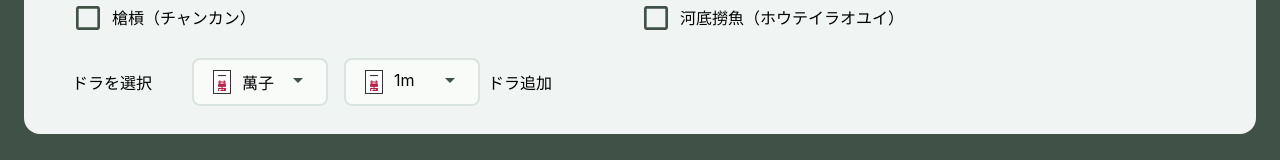
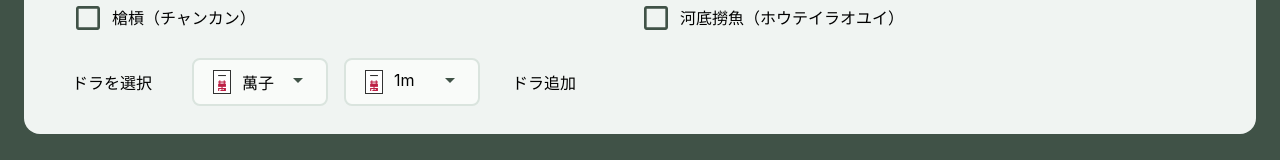
Before and after one commit to disk-12/HappyMahjong, a React (Create React App) app in the folder frontend/: page /option in a window 1280 px wide. Shown: the part 166-326 px from the top of the page. Built offline with nearby package versions, Linux system fonts and the light colour scheme.

Commit message:
デザイン微調整

```diff
--- a/frontend/src/pages/Option/Option.tsx
+++ b/frontend/src/pages/Option/Option.tsx
@@ -12,6 +12,7 @@ import {
   removeDora,
 } from "app/OptionSlice";
 import {
+  AddDora,
   CheckPanel,
   DoraList,
   DoraPanel,
@@ -81,14 +82,14 @@ export const Option: React.FC<Props> = () => {
               initHai={dora}
               onChange={(newDora: HaiProps) => setDora(newDora)}
             />
-            <div
+            <AddDora
               onClick={() => {
                 console.log(option.dora);
                 dispatch(addDora(dora));
               }}
             >
               ドラ追加
-            </div>
+            </AddDora>
           </DoraSelector>
           <DoraList>
             {option.dora.map((hai, i) => (
--- a/frontend/src/pages/Option/OptionStyle.ts
+++ b/frontend/src/pages/Option/OptionStyle.ts
@@ -36,6 +36,9 @@ export const DoraSelector = styled.div`
 export const DoraText = styled.div`
   margin-right:32px;
 `
+export const AddDora = styled.div`
+  margin-left:24px;
+`
 export const DoraList = styled.div`
  display:flex;
  flex-wrap: wrap;
```
